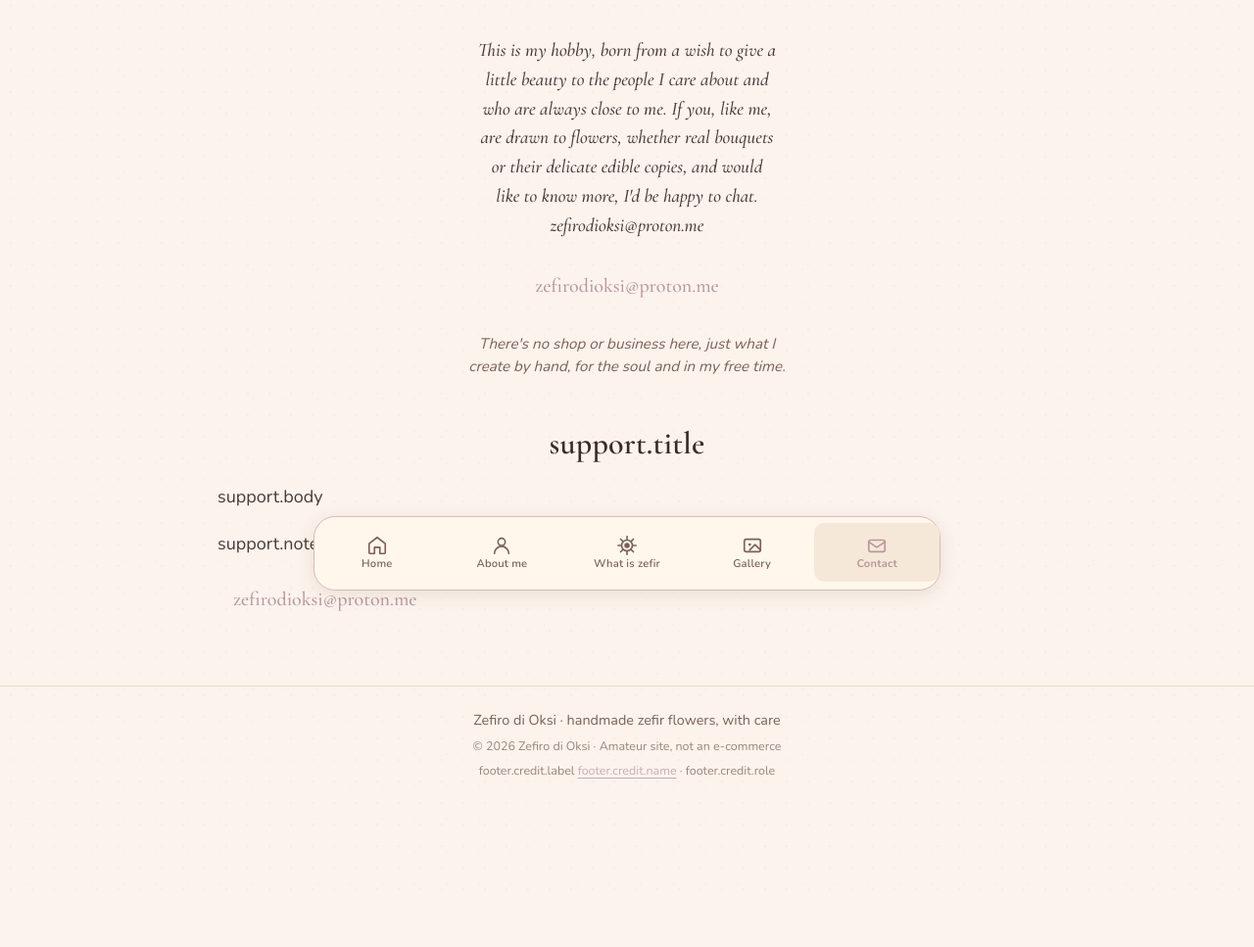
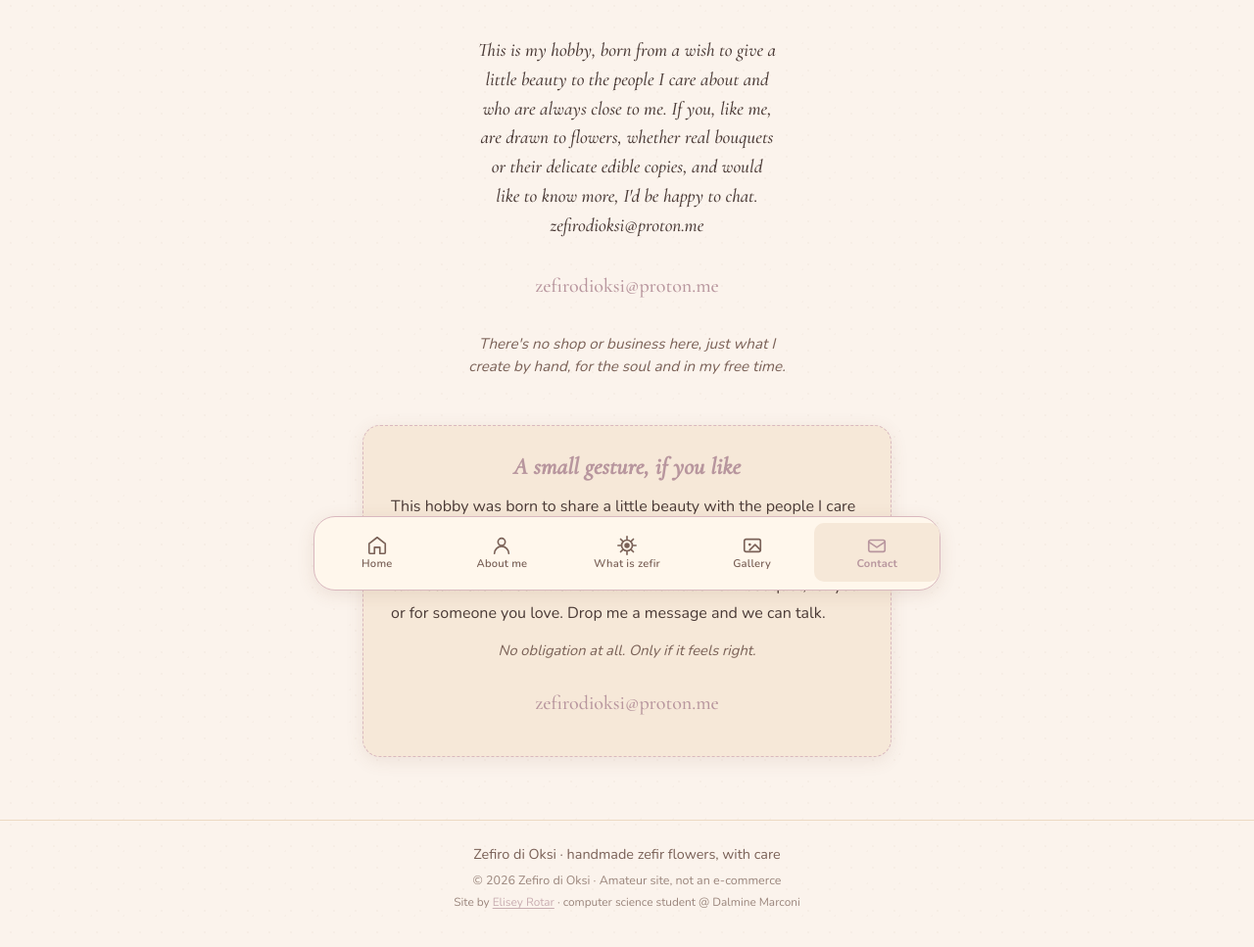
Before and after one commit to EliseyRotar/zefiro-di-oksi, a website: page contatti.html in a window 1280 px wide. Shown: the part 181-1148 px from the top of the page at 98% size. Before the commit the page ends 1102 px from the top, so only its background shows below. Drawn offline with nearby package versions, Linux system fonts and the light colour scheme.

Commit message:
feat(i18n): add support box texts + footer credits + shorten family body
1. Box supporto / donazione delicata (sezione separata in contatti.html):
   IT: "Un piccolo gesto, se ti va" + corpo che spiega il parallelo
       con la chiesa e il bouquet di ringraziamento
   RU: "Маленький жест, если хотите" + corpo equivalente
   EN: "A small gesture, if you like" + corpo equivalente
   Nota finale: "Nessun obbligo, nessuna pressione" (e varianti)
   Aggiunte chiavi: support.title, support.body, support.note

2. Footer credits Elisey (visibile su tutte le pagine):
   IT: "Sito creato da Elisey Rotar · studente di Informatica @ Dalmine Marconi"
   RU: "Сайт сделал Elisey Rotar · студент информатики в Дальмине Маркони"
   EN: "Site by Elisey Rotar · computer science student @ Dalmine Marconi"
   Link: https://github.com/EliseyRotar (target=_blank rel=noopener)
   Aggiunte chiavi: footer.credit.label, footer.credit.name, footer.credit.role

3. about.family.body piu' breve e coinciso (la mamma ha dettato il
   testo definitivo):
   IT: "Grazie alla mia famiglia, che ogni giorno mi sostiene
        nei miei progetti creativi: col cuore, con le mani e
        con infinita pazienza. Senza di voi tutto questo non esisterebbe."
   RU: "Благодарю мою семью, которая каждый день поддерживает
        меня в моих творческих проектах." (esattamente quello dettato)
   EN: "I thank my family, who support me every day in my creative projects."
   Titolo invariato tranne punto finale aggiunto:
   IT/RU/EN: "Grazie di cuore" / "Спасибо от всего сердца." / "With all my heart."

4. meta.home.desc (EN): rimosso "flavor after flavor", ora
   "handmade zefir flowers, made with love" coerente con tagline.

Test Playwright:
- support card in contatti con testo corretto in EN
- family card con nuovo testo breve
- footer credits su tutte le 5 pagine principali
- link github funzionante

```diff
--- a/css/style.css
+++ b/css/style.css
@@ -758,6 +758,17 @@ a:hover, a:focus { color: #946e7a; }
   margin-top: 6px;
   line-height: 1.5;
 }
+.site-credit {
+  margin-top: 4px !important;
+  font-size: 0.74rem !important;
+}
+.site-credit a {
+  color: var(--rosa-scuro, #b8969e);
+  text-decoration: underline;
+  text-decoration-thickness: 1px;
+  text-underline-offset: 2px;
+}
+.site-credit a:hover { color: var(--testo); }
 
 /* ---------- Accessibilita' ---------- */
 .visually-hidden {
@@ -1239,3 +1250,42 @@ body.no-scroll { overflow: hidden; }
     animation: none;
   }
 }
+
+/* =========================================================
+   BOX SUPPORTO (donazione delicata, contatti)
+   ========================================================= */
+.support-card {
+  margin: 0 auto;
+  max-width: 540px;
+  padding: 28px 28px 30px;
+  background: var(--beige-caldo, #f6ecdc);
+  border: 1px dashed var(--rosa-polveroso, #d9b8be);
+  border-radius: var(--raggio, 18px);
+  text-align: center;
+  box-shadow: 0 4px 18px rgba(120, 80, 60, .10);
+}
+.support-title {
+  font-family: var(--serif, 'Cormorant Garamond'), serif;
+  font-size: 1.5rem;
+  font-weight: 600;
+  font-style: italic;
+  color: var(--rosa-scuro, #b8969e);
+  margin: 0 0 12px;
+}
+.support-body {
+  font-size: 1rem;
+  line-height: 1.7;
+  color: var(--testo);
+  margin: 0 0 12px;
+  text-align: left;
+}
+.support-note {
+  font-style: italic;
+  font-size: .92rem;
+  color: var(--marrone-chiaro, #7a6157);
+  margin: 0 0 18px;
+}
+.support-email-wrap {
+  margin-top: 8px;
+  text-align: center;
+}
--- a/js/i18n.js
+++ b/js/i18n.js
@@ -51,7 +51,7 @@
       'about.title': 'Chi sono',
       'about.body': 'Sono Oksana, ma per gli amici sono semplicemente Oksi, ed è proprio per questo che il mio piccolo mondo dolce si chiama «Zefiro di Oksi». Ho sempre amato il mondo della pasticceria: ho iniziato da bambina, osservando mia nonna, che era chef in un ristorante rinomato, e da allora non ho mai smesso di imparare. Ho preparato torte, pasticcini, biscotti, crostate, croissant, profumate brioches francesi, cheesecake e dolci al cioccolato, ho imparato la glassa a specchio e molto altro ancora. Di recente ho scoperto una nuova passione: la fioristica di zefir, un dolce delicatissimo che non ha nulla a che vedere con il marshmallow. Sto ancora imparando, frequento un corso di fioristica di zefir, e il diploma arriverà tra qualche mese. Ma sono già felice di mostrarvi le mie prime piccole composizioni. Ogni fiore nasce da purea di frutta fatta in casa, senza conservanti, lattosio o glutine, con albumina e agar-agar, un\'alternativa naturale alla gelatina adatta anche ai vegetariani. Ho già provato a lavorare con diversi gusti: mela, lampone, ribes nero, pesca, banana, mirtillo di bosco. Presto arriveranno pera, ciliegia, melone e mango: la mia collezione cresce insieme a me. In ogni composizione amo unire fiori di gusti diversi, così ogni bouquet diventa una piccola sorpresa da scoprire.',
       'about.family.title': 'Grazie di cuore',
-      'about.family.body': 'Voglio ringraziare con tutto il cuore la mia famiglia, che mi sostiene ogni giorno nei miei progetti creativi: con il cuore, con le mani, e con una pazienza infinita. Senza di voi tutto questo non esisterebbe.',
+      'about.family.body': 'Grazie alla mia famiglia, che ogni giorno mi sostiene nei miei progetti creativi: col cuore, con le mani e con infinita pazienza. Senza di voi tutto questo non esisterebbe.',
 
       'zefir.title': 'Cos\'è lo zefir',
       'zefir.info': 'Cos\'è la fioristica di zefir? Lo zefir è un dolce delicatissimo originario dell\'Europa dell\'Est. Ha preso il suo nome in onore di Zefiro, l\'antico dio greco del leggero vento d\'occidente, proprio per la sua consistenza leggera e ariosa. Da questa nuvola commestibile nascono petali e fiori. Raccolti a mano, uno per uno, con amore, in piccoli bouquet dolci, da ammirare e poi da gustare.',
@@ -92,7 +92,7 @@
       'gallery.cap.default': 'Mini bouquet',
 
       'gallery.filter.all': 'Tutte',
-      'gallery.filter.myworks': 'I miei lavori',
+      'gallery.filter.myworks': 'Alcuni dei miei lavori',
       'gallery.filter.zefir': 'Zefir',
       'gallery.filter.torte': 'Torte',
       'gallery.filter.occasioni': 'Occasioni',
@@ -113,6 +113,12 @@
 
       'footer.tagline': 'fiori di zefir fatti a mano, con cura',
       'footer.disclaimer': 'Sito amatoriale, non un e-commerce',
+      'footer.credit.label': 'Sito creato da',
+      'footer.credit.name': 'Elisey Rotar',
+      'footer.credit.role': 'studente di Informatica @ Dalmine Marconi',
+      'support.title': 'Un piccolo gesto, se ti va',
+      'support.body': 'Questo hobby è nato per dare un po\' di bellezza a chi mi è vicino. Se ti fa piacere sostenermi — anche solo con un piccolo contributo, come un\'offerta in chiesa — sarò davvero felice. Posso ricambiare con un piccolo bouquet di fiori di zefir fatto a mano per te o per chi vuoi tu. Scrivimi e ne parliamo.',
+      'support.note': 'Nessun obbligo, nessuna pressione. Solo se ti fa piacere.',
     },
 
     ru: {
@@ -153,8 +159,8 @@
 
       'about.title': 'Обо мне',
       'about.body': 'Я - Оксана, но для друзей просто Окси — именно поэтому мой маленький сладкий мир называется «Зефиро ди Окси». Я всегда любила кондитерский мир: начала ещё ребёнком, наблюдая за бабушкой, которая была шеф-поваром в известном ресторане, — и с тех пор не переставала учиться. Я готовила торты, пироженные, печенье, кростаты, круассаны, ароматные французские булочки, чизкейки и шоколадные десерты, освоила зеркальную глазурь и многое другое. А недавно открыла для себя новое увлечение — зефирную флористику: нежнейший десерт, который не имеет ничего общего с маршмэллоу. Я ещё учусь, посещаю курсы зефирной флористики, дипломная работа будет через несколько месяцев. Но мне уже приятно показать вам мои первые небольшие композиции. Каждый цветок рождается из домашнего фруктового пюре без консервантов, лактозы и глютена, с альбумином и агар-агаром — натуральной альтернативой желатину, которая подходит и вегетарианцам. Пробовала уже работать с несколькими вкусами: яблоко, малина, чёрная смородина, персик, банан, лесная клюква. В ближайшее время появятся груша, вишня, дыня и манго — моя коллекция растёт вместе со мной. В каждой композиции я люблю сочетать цветы разных вкусов, так что каждый букет становится маленьким сюрпризом, который предстоит открыть.',
-      'about.family.title': 'Спасибо от всего сердца',
-      'about.family.body': 'Хочу от всего сердца поблагодарить мою семью, которая каждый день поддерживает меня в моих творческих проектах — сердцем, руками и бесконечным терпением. Без вас ничего этого не было бы.',
+      'about.family.title': 'Спасибо от всего сердца.',
+      'about.family.body': 'Благодарю мою семью, которая каждый день поддерживает меня в моих творческих проектах.',
 
       'zefir.title': 'Что такое зефир',
       'zefir.info': 'Что такое зефирная флористика? Зефир - это нежнейший десерт родом из Восточной Европы. Он получил своё название в честь древнегреческого бога лёгкого западного ветра Зефира — всё из-за его лёгкой и воздушной текстуры. Из этого съедобного облака рождаются лепестки и цветы. Собранные вручную, один за другим, с любовью, в маленькие сладкие букеты — ими можно любоваться, а потом наслаждаться вкусом.',
@@ -195,7 +201,7 @@
       'gallery.cap.default': 'Маленький букет',
 
       'gallery.filter.all': 'Все',
-      'gallery.filter.myworks': 'Мои работы',
+      'gallery.filter.myworks': 'Некоторые из моих работ',
       'gallery.filter.zefir': 'Зефир',
       'gallery.filter.torte': 'Торты',
       'gallery.filter.occasioni': 'Поводы',
@@ -216,6 +222,12 @@
 
       'footer.tagline': 'нежные цветы из зефира, ручная работа',
       'footer.disclaimer': 'Любительский сайт, не интернет-магазин',
+      'footer.credit.label': 'Сайт сделал',
+      'footer.credit.name': 'Elisey Rotar',
+      'footer.credit.role': 'студент информатики в Дальмине Маркони',
+      'support.title': 'Маленький жест, если хотите',
+      'support.body': 'Это хобби родилось из желания подарить немного красоты тем, кто рядом. Если хотите меня поддержать — даже небольшим взносом, как пожертвование в церкви — я буду очень рада. Взамен я с удовольствием сделаю для вас или для ваших близких маленький букет цветов из зефира. Напишите мне, и мы обсудим.',
+      'support.note': 'Никаких обязательств. Только если хочется.',
     },
 
     en: {
@@ -223,7 +235,7 @@
       'site.tagline': 'handmade zefir flowers',
 
       'meta.home.title': 'Zefiro di Oksi — handmade zefir flowers',
-      'meta.home.desc': 'Zefiro di Oksi: handmade zefir flowers, with love, flavor after flavor.',
+      'meta.home.desc': 'Zefiro di Oksi: handmade zefir flowers, made with love.',
       'meta.about.title': 'About me — Zefiro di Oksi',
       'meta.about.desc': 'Oksana, known as Oksi, tells the story behind Zefiro di Oksi.',
       'meta.zefir.title': 'What is zefir — Zefiro di Oksi',
@@ -256,8 +268,8 @@
 
       'about.title': 'About me',
       'about.body': 'I\'m Oksana, but to friends I\'m simply Oksi, which is exactly why my little sweet world is called "Zefiro di Oksi." I\'ve always loved the world of pastry-making: I started as a child, watching my grandmother, who was a chef at a well-known restaurant, and I\'ve never stopped learning since. I\'ve made cakes, pastries, cookies, tarts, croissants, fragrant French brioches, cheesecakes and chocolate desserts, and learned mirror glaze techniques and much more. Recently I discovered a new passion: zephyr floristry, a delicate dessert that has nothing to do with marshmallow. I\'m still learning, taking a zephyr floristry course, and my diploma is a few months away. But I\'m already happy to show you my first small arrangements. Every flower is made from homemade fruit purée, free of preservatives, lactose and gluten, with albumin and agar-agar, a natural alternative to gelatin that\'s also suitable for vegetarians. I\'ve already worked with several flavors: apple, raspberry, blackcurrant, peach, banana, wild cranberry. Pear, cherry, melon and mango are coming soon, my collection keeps growing along with me. In every arrangement I love combining flowers of different flavors, so every bouquet becomes a little surprise waiting to be discovered.',
-      'about.family.title': 'With all my heart',
-      'about.family.body': 'I want to thank with all my heart my family, who support me every day in my creative projects — with their hearts, with their hands, and with endless patience. Without you, none of this would exist.',
+      'about.family.title': 'With all my heart.',
+      'about.family.body': 'I thank my family, who support me every day in my creative projects.',
 
       'zefir.title': 'What is zefir',
       'zefir.info': 'What is zephyr floristry? Zephyr is a delicate dessert originating from Eastern Europe. It got its name in honor of Zephyrus, the ancient Greek god of the gentle west wind, because of its light and airy texture. From this edible cloud, petals and flowers are born. Gathered by hand, one by one, with love, into small sweet bouquets, to be admired and then savored.',
@@ -298,7 +310,7 @@
       'gallery.cap.default': 'Mini bouquet',
 
       'gallery.filter.all': 'All',
-      'gallery.filter.myworks': 'My work',
+      'gallery.filter.myworks': 'Some of my works',
       'gallery.filter.zefir': 'Zefir',
       'gallery.filter.torte': 'Cakes',
       'gallery.filter.occasioni': 'Occasions',
@@ -319,6 +331,12 @@
 
       'footer.tagline': 'handmade zefir flowers, with care',
       'footer.disclaimer': 'Amateur site, not an e-commerce',
+      'footer.credit.label': 'Site by',
+      'footer.credit.name': 'Elisey Rotar',
+      'footer.credit.role': 'computer science student @ Dalmine Marconi',
+      'support.title': 'A small gesture, if you like',
+      'support.body': 'This hobby was born to share a little beauty with the people I care about. If you would like to support it — even with a small contribution, like an offering at church — I would be truly happy. I can return the favour with a small handmade zefir bouquet, for you or for someone you love. Drop me a message and we can talk.',
+      'support.note': 'No obligation at all. Only if it feels right.',
     },
   };
 
```
